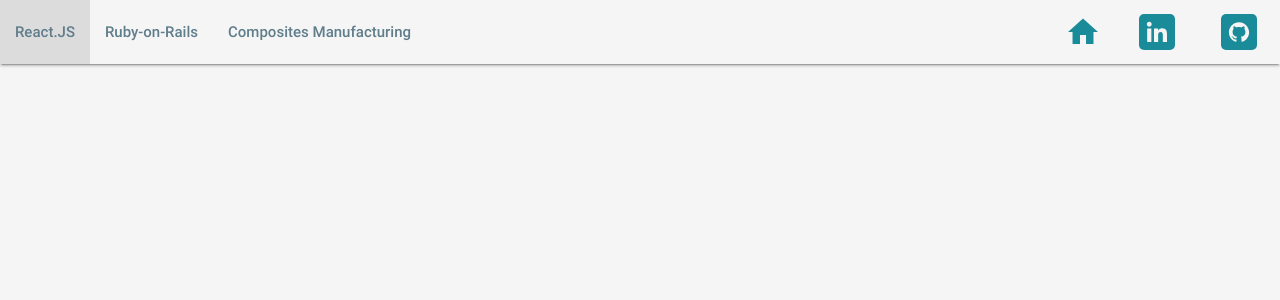
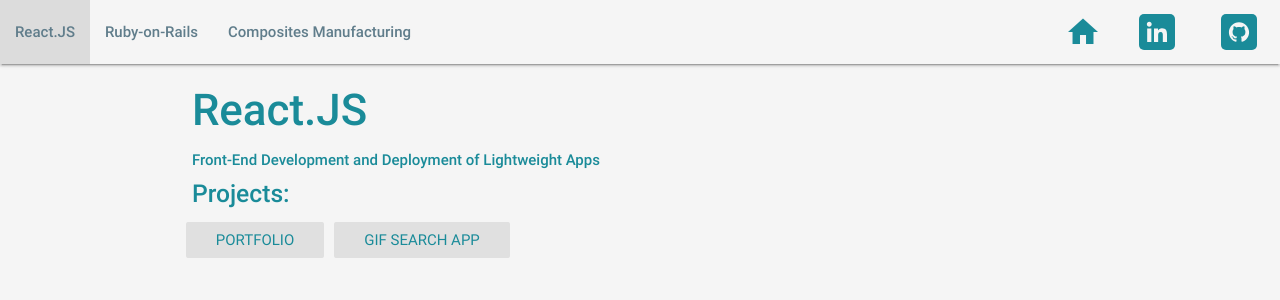
Before and after one commit to YashRudani/react-portfolio, a React (Create React App) app: page /react in a window 1280 px wide. Shown: the top 300 px of the page. Built offline with nearby package versions, Linux system fonts and the light colour scheme.

Commit message:
add headers for work pages

```diff
--- a/src/App.js
+++ b/src/App.js
@@ -2,6 +2,9 @@
 import {BrowserRouter, Switch, Route} from 'react-router-dom';
 import Navbar from './components/navbar';
 import Home from './components/home';
+import ReactPage from './components/react_page';
+import RailsPage from './components/rails_page';
+import ManufacturingPage from './components/manufacturing_page';
 import './assets/App.css';
 
 class App extends Component {
@@ -12,6 +15,9 @@
           <Navbar />
           <div className="container">
             <Switch>
+              <Route path="/react" component={ReactPage} />
+              <Route path="/rails" component={RailsPage} />
+              <Route path="/manufacturing" component={ManufacturingPage} />
               <Route exact path='/' component={Home} />
             </Switch>
           </div>
--- a/src/assets/App.scss
+++ b/src/assets/App.scss
@@ -149,3 +149,13 @@
     align-items: center;
   }
 }
+
+// Work pages
+
+#work-header {
+  .btn-flat {
+    background-color: $background-color-dark;
+    color: $secondary-color-dark;
+    margin: 5px;
+  }
+}
--- /dev/null
+++ b/src/components/data/manufacturing-header.js
@@ -0,0 +1,14 @@
+export const manufacturingHeader = {
+  title: "Composites Manufactuing",
+  subtitle: "Leading Edge Composite Fabrication Technology Development",
+  buttons: [
+    {
+      name: "Patents",
+      path: "/manufacturing/portfolio"
+    },
+    {
+      name: "Summary of Work",
+      path: "/manufacturing/gifs"
+    }
+  ]
+}
--- /dev/null
+++ b/src/components/data/rails-header.js
@@ -0,0 +1,14 @@
+export const railsHeader = {
+  title: "React.JS",
+  subtitle: "Front-End Development and Deployment of Lightweight Apps",
+  buttons: [
+    {
+      name: "Portfolio",
+      path: "/rails/portfolio"
+    },
+    {
+      name: "Gif Search App",
+      path: "/rails/gifs"
+    }
+  ]
+}
--- /dev/null
+++ b/src/components/data/react-header.js
@@ -0,0 +1,14 @@
+export const reactHeader = {
+  title: "React.JS",
+  subtitle: "Front-End Development and Deployment of Lightweight Apps",
+  buttons: [
+    {
+      name: "Portfolio",
+      path: "/react/portfolio"
+    },
+    {
+      name: "Gif Search App",
+      path: "/react/gifs"
+    }
+  ]
+}
--- /dev/null
+++ b/src/components/manufacturing_page.js
@@ -0,0 +1,13 @@
+import React, { Component } from 'react';
+import WorkHeader from './work_header';
+import { manufacturingHeader } from './data/manufacturing-header';
+
+export default class ManufacturingPage extends Component {
+  render() {
+    return (
+      <section id="manufacturing-page">
+        <WorkHeader details={manufacturingHeader} />
+      </section>
+    );
+  }
+}
--- a/src/components/navbar.js
+++ b/src/components/navbar.js
@@ -38,9 +38,9 @@
 
   render() {
     let projectList = <div>
-                        <li><Link to="/">React.JS</Link></li>
-                        <li><Link to="/">Ruby-on-Rails</Link></li>
-                        <li><Link to="/">Composites Manufacturing</Link></li>
+                        <li><Link to="/react">React.JS</Link></li>
+                        <li><Link to="/rails">Ruby-on-Rails</Link></li>
+                        <li><Link to="/manufacturing">Composites Manufacturing</Link></li>
                       </div>
     let infoList = <ul className='right'>
                      <li><Link to="/"><i className="material-icons md-36">home</i></Link></li>
--- /dev/null
+++ b/src/components/rails_page.js
@@ -0,0 +1,13 @@
+import React, { Component } from 'react';
+import WorkHeader from './work_header';
+import { railsHeader } from './data/rails-header';
+
+export default class RailsPage extends Component {
+  render() {
+    return (
+      <section id="rails-page">
+        <WorkHeader details={railsHeader} />
+      </section>
+    );
+  }
+}
--- /dev/null
+++ b/src/components/react_page.js
@@ -0,0 +1,13 @@
+import React, { Component } from 'react';
+import WorkHeader from './work_header';
+import { reactHeader } from './data/react-header';
+
+export default class ReactPage extends Component {
+  render() {
+    return (
+      <div id="react-page">
+        <WorkHeader details={reactHeader} />
+      </div>
+    );
+  }
+}
--- /dev/null
+++ b/src/components/work_header.js
@@ -0,0 +1,29 @@
+import _ from 'lodash';
+import React, { Component } from 'react';
+import { Link } from 'react-router-dom';
+
+export default class ReactPage extends Component {
+
+  renderButtons(){
+    const buttonInfo = this.props.details.buttons;
+    return _.map(buttonInfo, btn => {
+      return (
+        <Link to={btn.path} key={btn.name} className="btn-flat">{btn.name}</Link>
+      );
+    });
+  }
+
+  render() {
+    const { details } = this.props;
+    return (
+      <section id="work-header">
+        <h3>{details.title}</h3>
+        <h6>{details.subtitle}</h6>
+        <h5>Projects:</h5>
+        <div className="row">
+          {this.renderButtons()}
+        </div>
+      </section>
+    );
+  }
+}
```
Also changed, not shown: src/components/data/usability-header.js (added, +14 -0 lines), src/assets/App.css.
